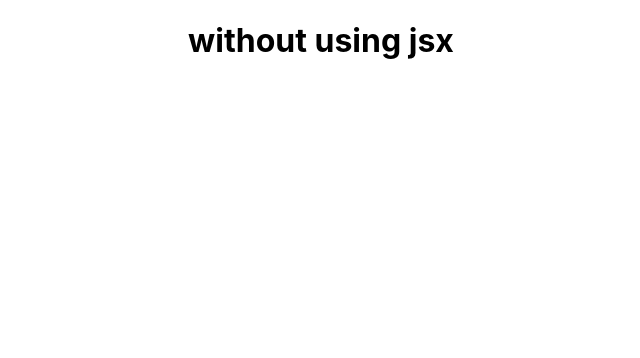
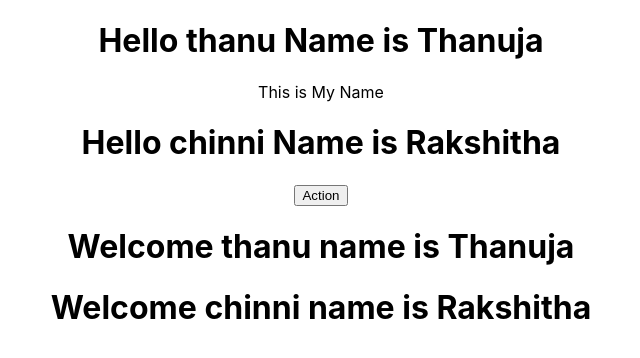
Before and after one commit to jsThanuja/React-JS, a React (Create React App) app in the folder project-react/: page / in a window 1280 px wide. Shown: the top 358 px of the page, without its empty margins (319-959 px from the left). Built offline with nearby package versions, Linux system fonts and the light colour scheme.

Commit message:
using props function

```diff
--- a/project-react/src/App.js
+++ b/project-react/src/App.js
@@ -8,9 +8,15 @@ class App extends Component {
   render() {
     return (
       <div className="App">
-     {/* <Greet /> */}
-     { /* <Welcome /> */}
-     <Hello />
+      <Greet name="thanu" heroName = "Thanuja">
+      <p> This is My Name </p>
+      </Greet>
+      <Greet name="chinni" heroName = "Rakshitha">
+      <button> Action</button>
+      </Greet>
+      <Welcome name="thanu" heroName = "Thanuja" />
+      <Welcome name="chinni" heroName = "Rakshitha" />
+    {/* <Hello /> */}
 
       </div>
     );
--- a/project-react/src/components/Greet.js
+++ b/project-react/src/components/Greet.js
@@ -1,6 +1,14 @@
 import React from 'react'
 
-function Greet() {
-    return <h1> Hello Thanu</h1>
+const Greet = (props) => {
+    console.log(props)
+   return (
+    <div>
+<h1>
+    Hello {props.name} Name is {props.heroName}
+</h1>
+{props.children}
+ </div>
+)
 }
 export default Greet
--- a/project-react/src/components/Welcome.js
+++ b/project-react/src/components/Welcome.js
@@ -2,7 +2,7 @@ import React, { Component } from 'react'
 
 class Welcome extends Component{
     render () {
-        return <h1> This is Class component </h1>
+        return <h1> Welcome {this.props.name} name is {this.props.heroName} </h1>
     }
 }
 export default Welcome
```
